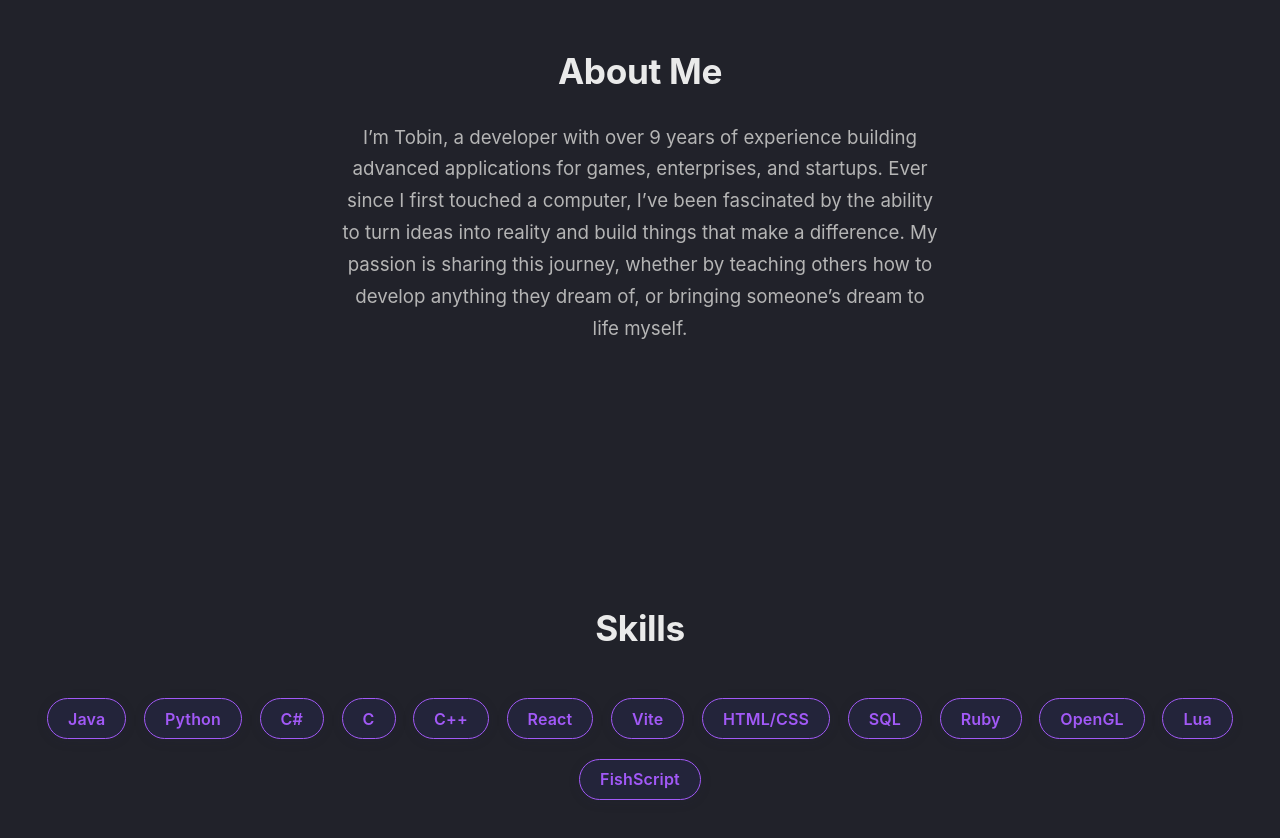
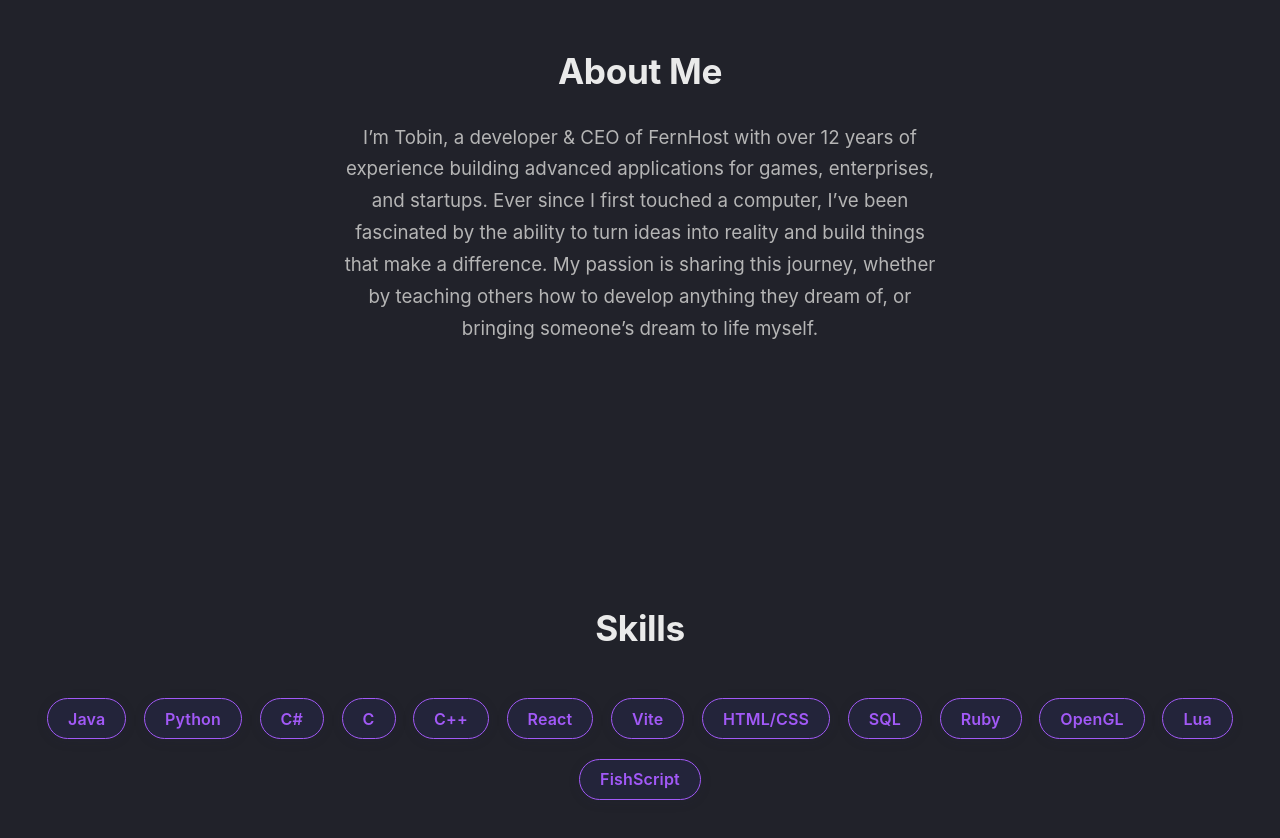
Before and after one commit to 11VZ/portfolio, a React (Vite) app: page / in a window 1280 px wide. Shown: the part 860-1698 px from the top of the page. Built offline with nearby package versions, Linux system fonts and the light colour scheme.

Commit message:
Update App.jsx

```diff
--- a/src/App.jsx
+++ b/src/App.jsx
@@ -73,7 +73,7 @@ function App() {
       <section className="showcase-section showcase-about" ref={aboutRef} id="about">
         <h2>About Me</h2>
         <p>
-          I’m Tobin, a developer with over 9 years of experience building advanced applications for games, enterprises, and startups. Ever since I first touched a computer, I’ve been fascinated by the ability to turn ideas into reality and build things that make a difference. My passion is sharing this journey, whether by teaching others how to develop anything they dream of, or bringing someone’s dream to life myself.
+          I’m Tobin, a developer & CEO of FernHost with over 12 years of experience building advanced applications for games, enterprises, and startups. Ever since I first touched a computer, I’ve been fascinated by the ability to turn ideas into reality and build things that make a difference. My passion is sharing this journey, whether by teaching others how to develop anything they dream of, or bringing someone’s dream to life myself.
         </p>
       </section>
       <section className="showcase-section showcase-skills" id="skills">
```
